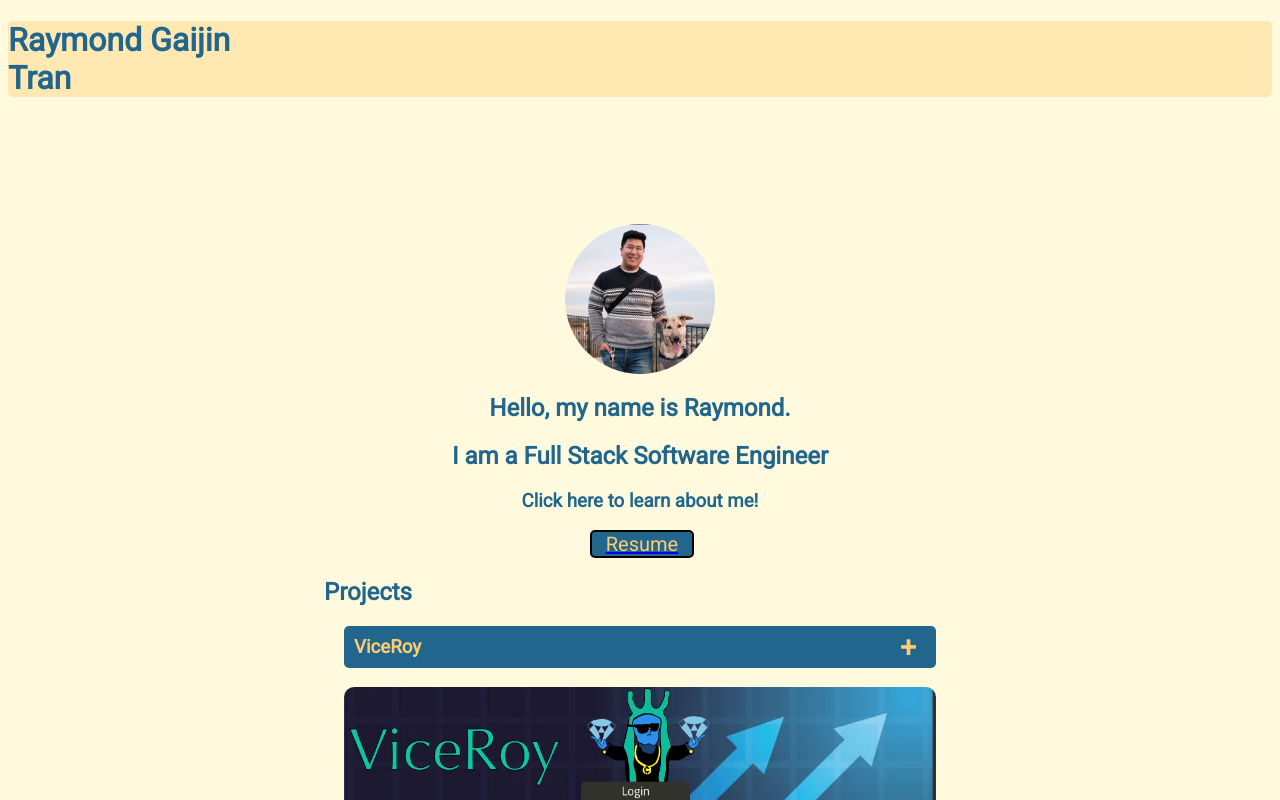
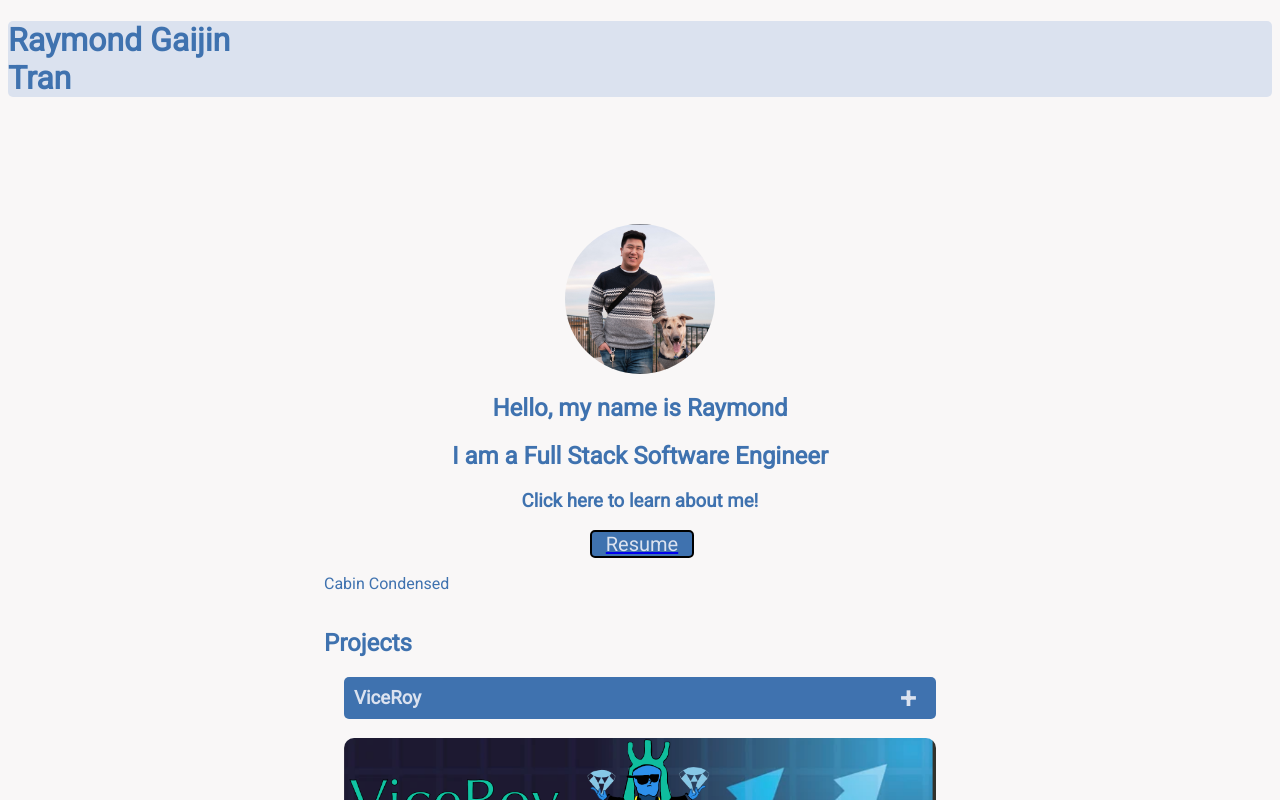
Before and after one commit to 1998rtran/RaymondPortfolio, a Next.js app in the folder ray-portfolio/: page / in a window 1280 px wide. Shown: the top 800 px of the page. Built offline with nearby package versions, Linux system fonts and the light colour scheme.

Commit message:
changing colorway and stylings

```diff
--- a/ray-portfolio/src/components/AboutMe.jsx
+++ b/ray-portfolio/src/components/AboutMe.jsx
@@ -5,13 +5,14 @@ export default function AboutMe() {
         <img className="profilephoto" alt="Nala and me" src="/profilephoto.jpg"/>
       {/* </div> */}
       <div className="intro">
-      <h2>Hello, my name is Raymond.</h2>
+      <h2>Hello, my name is Raymond</h2>
       <h2>I am a Full Stack Software Engineer</h2>
       <h3>Click here to learn about me!</h3>
       </div>
         <a className="resumelink" target='_blank' href="Raymond Tran Resume.pdf">
           <div className="resumebutton">Resume</div>
         </a>
+        <p>Cabin Condensed</p>
       </div>
   )
 }
--- a/ray-portfolio/src/components/Navbar.module.css
+++ b/ray-portfolio/src/components/Navbar.module.css
@@ -1,5 +1,5 @@
 .navbar {
-  background-color: rgba(255, 204, 112, .4);
+  background-color: rgba(219, 226, 239, 1);
   position: sticky;
   top: 0;
   z-index: 9999;
--- a/ray-portfolio/src/pages/styles.css
+++ b/ray-portfolio/src/pages/styles.css
@@ -1,11 +1,11 @@
 body {
-  background-color: #FFFADD;
+  background-color: #F9F7F7;
   font-family: Roboto;
-  color: #22668D;
+  color: #3F72AF;
 }
 
 .mainpage {
-  background-color: #FFFADD;
+  background-color: #F9F7F7;
 }
 
 .mainpage {
@@ -43,14 +43,14 @@ body {
   border-radius: 5px;
   width: 100px;
   text-align: center;
-  background-color: #22668D;
+  background-color: #3F72AF;
   margin: auto;
-  color: #FFCC70;
+  color: #DBE2EF;
 }
 
 .resumebutton:hover {
   background-color: #8ECDDD;
-  color: #FFFADD;
+  color: #F9F7F7;
 }
 
 .contactscomponent {
@@ -122,8 +122,8 @@ body {
 .projectcontent .projectcard .projecttitle {
   position: relative;
   padding: 10px;
-  background: #22668D;
-  color: #FFCC70;
+  background: #3F72AF;
+  color: #DBE2EF;
   cursor: pointer;
   border-radius: 5px;
 }
@@ -143,7 +143,7 @@ body {
 
 .projectcontent .projectcard .projecttext {
   position: relative;
-  background: #FFFADD;
+  background: #F9F7F7;
   height: 0;
   overflow: hidden;
   transition: 0.5s;
```
